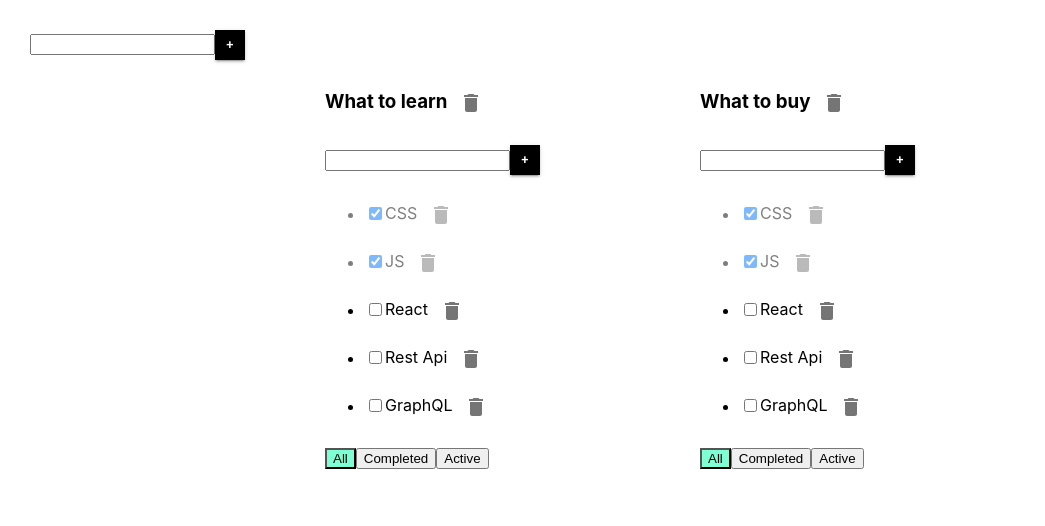
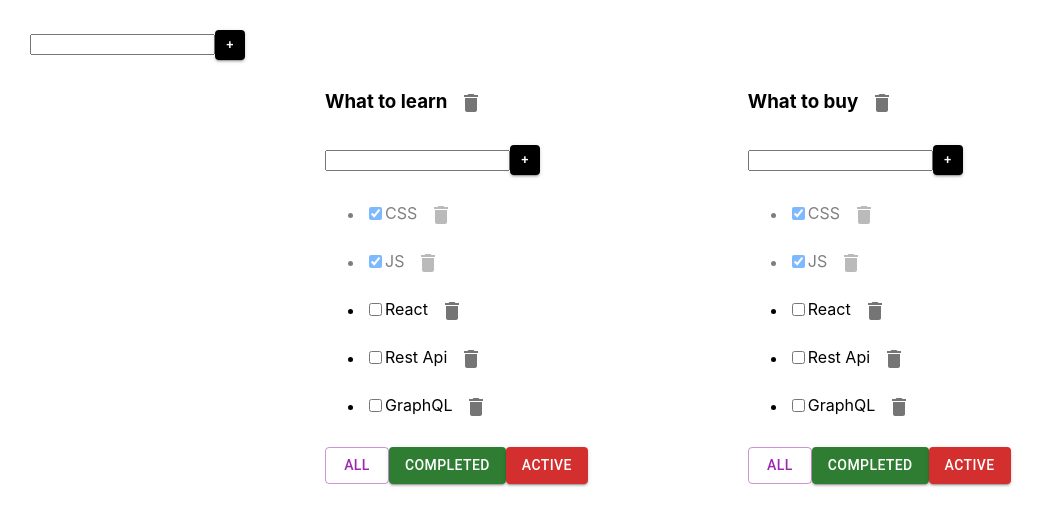
Before and after one commit to Croked1991/Todolist, a React app: page / in a window 1280 px wide. Shown: the top 526 px of the page, without its empty margins (0-1045 px from the left). Built offline with nearby package versions, Linux system fonts and the light colour scheme.

Commit message:
added MUI buttons

```diff
--- a/src/Todolist.module.css
+++ b/src/Todolist.module.css
@@ -6,10 +6,6 @@
     color: red;
   }
 
-.activeFilter {
-  background-color: aquamarine;
-}
-
 .isDone {
   opacity: 0.5;
 }
--- a/src/Todolist.tsx
+++ b/src/Todolist.tsx
@@ -10,6 +10,7 @@ import { Checkbox } from './components/Checkbox';
 import { EditableSpan } from './components/EditableSpan';
 import style from './Todolist.module.css'
 import { Delete } from '@mui/icons-material';
+
 
 
 
@@ -97,6 +98,7 @@ export function Todolist(props: PropsType) {
                                 <IconButton aria-label="delete">
                                     <Delete onClick={() => removeTaskHandler(el.id)} />
                                 </IconButton>
+
                             </li>
                         )
                     })}
--- a/src/components/AddItemForm.tsx
+++ b/src/components/AddItemForm.tsx
@@ -1,7 +1,8 @@
 import React from "react";
 import style from "../Todolist.module.css"
 import { useState, KeyboardEvent, ChangeEvent } from 'react';
-import { Button } from "@mui/material";
+import Button from "@material-ui/core/Button";
+
 
 type AddItemFormType = {
     callback: (newTask:string)=>void
--- a/src/components/Button.tsx
+++ b/src/components/Button.tsx
@@ -2,7 +2,8 @@ import React from "react";
 import style from '../Todolist.module.css'
 import { FilterValuesType } from '../App';
 import {ButtonType} from '../Todolist'
-import Button from '@mui/material/Button'
+import { Button } from "@mui/material";
+
 
 type UniButtonType = {
     filterButton: FilterValuesType
@@ -14,20 +15,31 @@ type UniButtonType = {
 
 export const UniButton = (props: UniButtonType) => {
 
+
+
     const filterHandlerButton = (title: string) => {
         props.filterHandler(title)
     }
 
-    let unicButton = props.buttons.map((button) => {
-        return(<button
-            className={props.filterButton === button.title ? style.activeFilter : ''}
-            onClick={() => filterHandlerButton(button.title)}>{button.title}
-            </button>
-            )
-            }
+    let unicButton = props.buttons.map((but) => {
+        return(
+        <Button
+        color={(but.title === "All") ? "secondary" :
+        (but.title === "Active") ? "error" :
+        (but.title === "Completed") ? "success" :
+        undefined}
+        onClick={() => filterHandlerButton(but.title)}
+        variant={props.filterButton === but.title ? "outlined"  : "contained"}
+         >
+        {but.title}
+        </Button>
         )
+    }
+)
+    return (
+        <>
+        <div>{unicButton}</div>
+        </>
 
-    return (
-        <div>{unicButton}</div>
     )
 }
```
